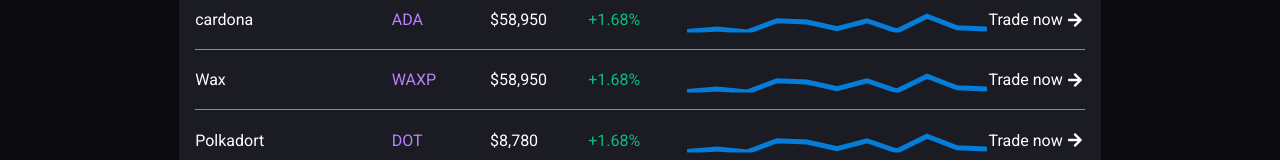
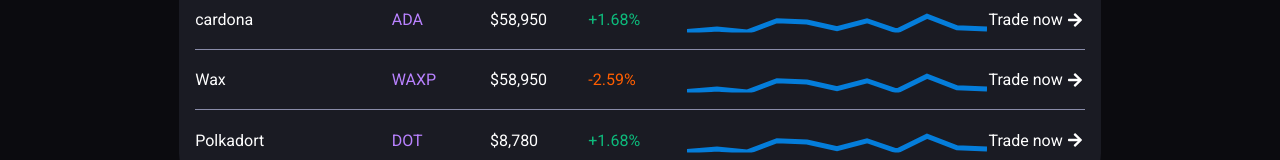
Before and after one commit to Hollajay/Crypto-Mining, a React (Vite) app: page / in a window 1280 px wide. Shown: the part 2695-2855 px from the top of the page. Built offline with nearby package versions, Linux system fonts and the light colour scheme.

Commit message:
correction

```diff
--- a/src/component/LandingPage/Hero.jsx
+++ b/src/component/LandingPage/Hero.jsx
@@ -143,7 +143,7 @@
                 <p className="block5Name_list">Wax</p>
                 <p className="block5Abbrev_list">WAXP</p>
                 <p className="block5Price_list">$58,950</p>
-                <p className="block5Percent_list">+1.68%</p>
+             <p className="block5Percent_list block5Percent_decrease">-2.59%</p>           {/*   i add a styling for the decrease market percent to only this for now  */}
                 <p className="block5Graph_list"><ChartHero/></p>
                 <div className="block5Trade_list"><p>Trade now</p><FaArrowRight /></div>
               </div>
--- a/src/component/LandingPage/hero.css
+++ b/src/component/LandingPage/hero.css
@@ -279,6 +279,9 @@
   color: var(--systemgreen-color);
   width: 100px;
 }
+.block5Percent_decrease{
+  color: rgb(255, 94, 0);
+}
 .block5Graph_list{
   width: 300px;
 }
```
